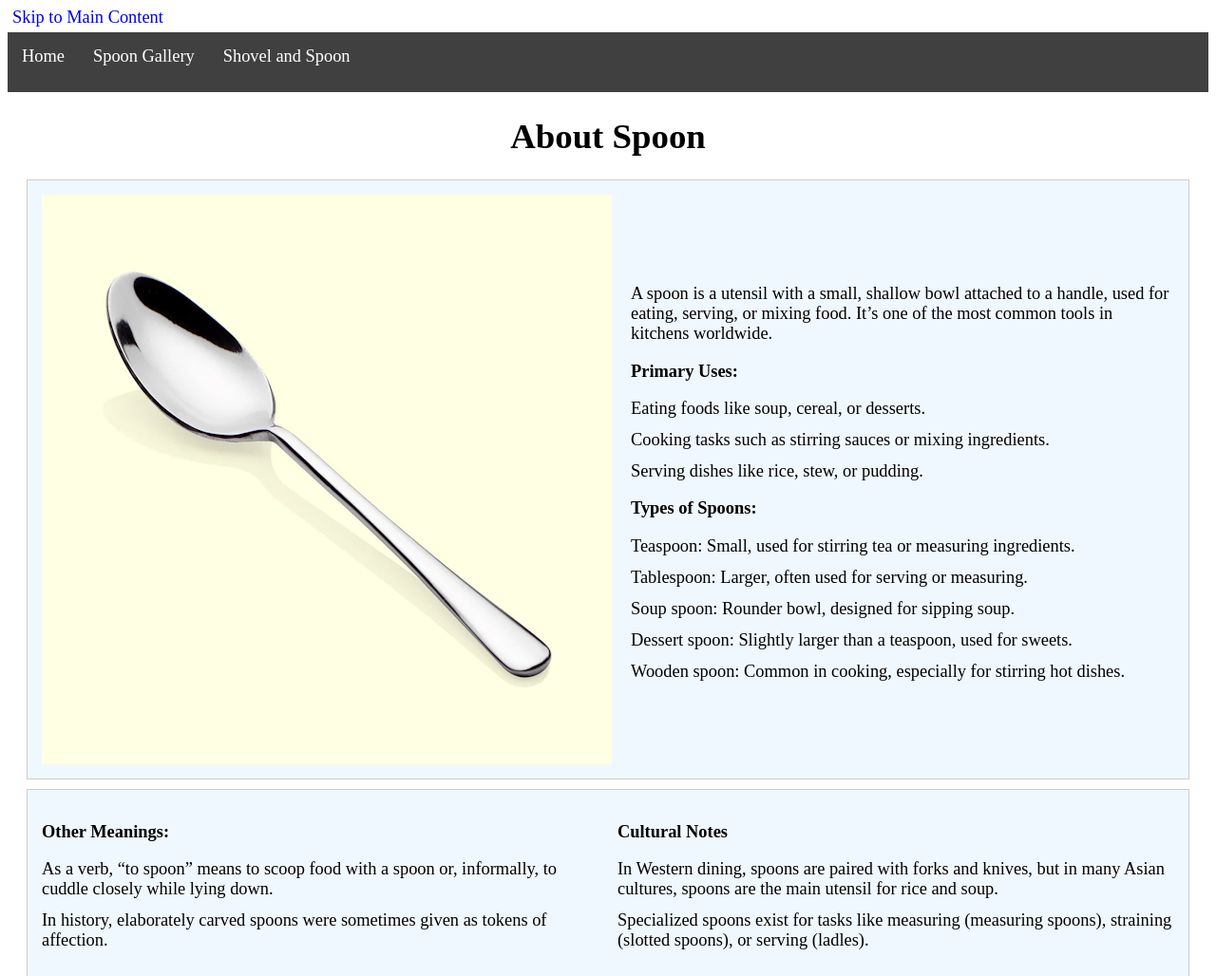
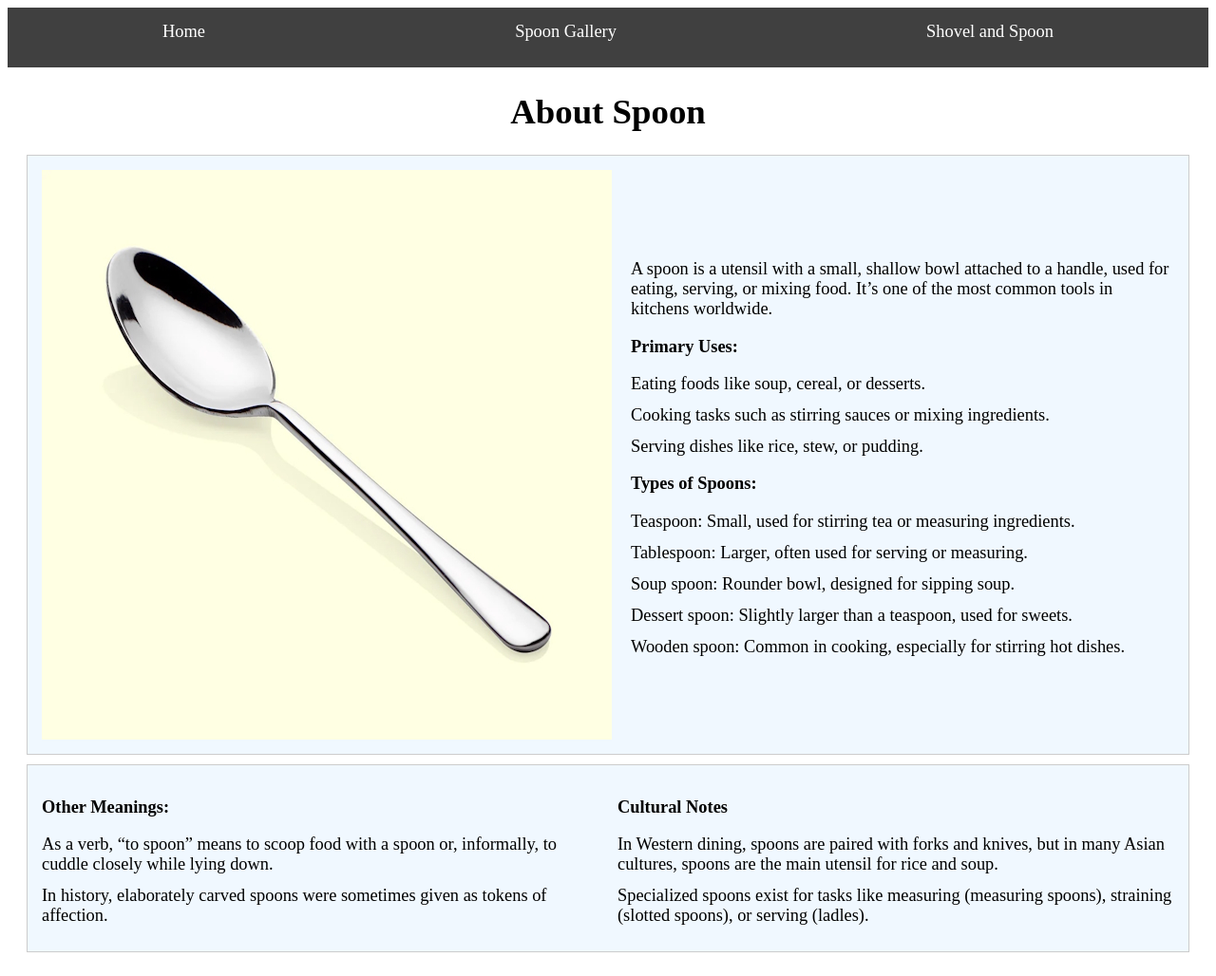
Before and after one commit to Sti11Good/webproject2, a plain HTML site: page index.html in a window 1280 px wide. Shown: the top 1028 px of the page at 95% size. Drawn offline with Linux system fonts and the light colour scheme.

Commit message:
Update styles.css

```diff
--- a/css/styles.css
+++ b/css/styles.css
@@ -4,10 +4,18 @@ body {
 }
 
 .skip-link {
+    position: absolute;
+    top: -40px;
+    left: 0px;
+    background: hsl(0,0%,20%);
+    color: hsl(0,0%,80%);
     text-decoration: none;
-    display: block;
     margin: 5px;
-    padding: 0px;
+    padding: 5px;
+}
+
+.skip-link:focus {
+  top: 0;
 }
 
 main {
@@ -23,15 +31,17 @@ nav ul {
     background-color: hsl(0,0%,25%);
     padding: 0px;
     margin: 0px;
-    overflow: hidden;
+    display: flex;
+    justify-content: space-around;
+    align-items: center;
 }
 
 nav a {
     color: white;
     text-decoration: none;
     padding: 15px;
+    text-align: center;
     display: block;
-    text-align: center;
 }
 
 nav a:hover {
```
